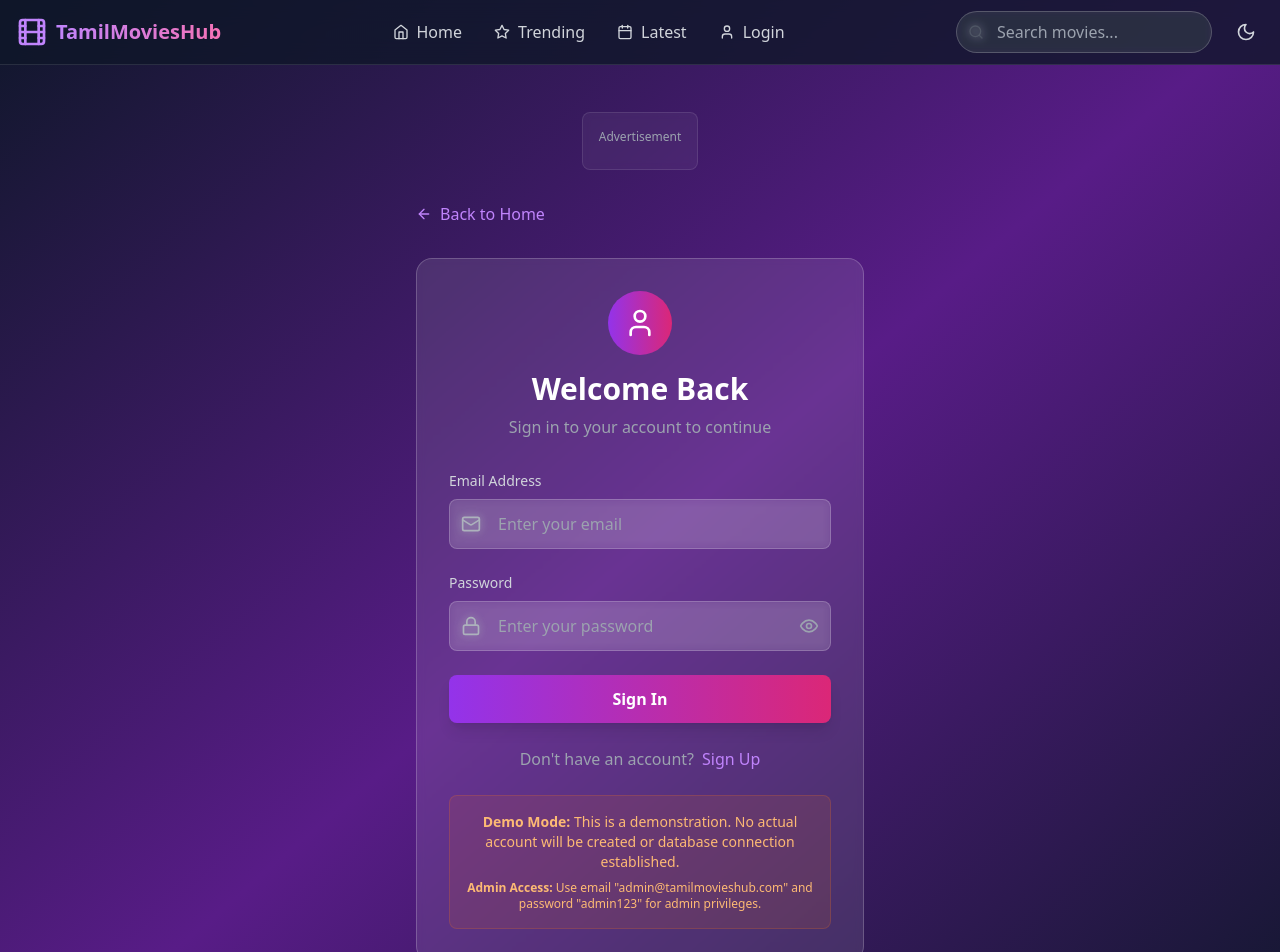
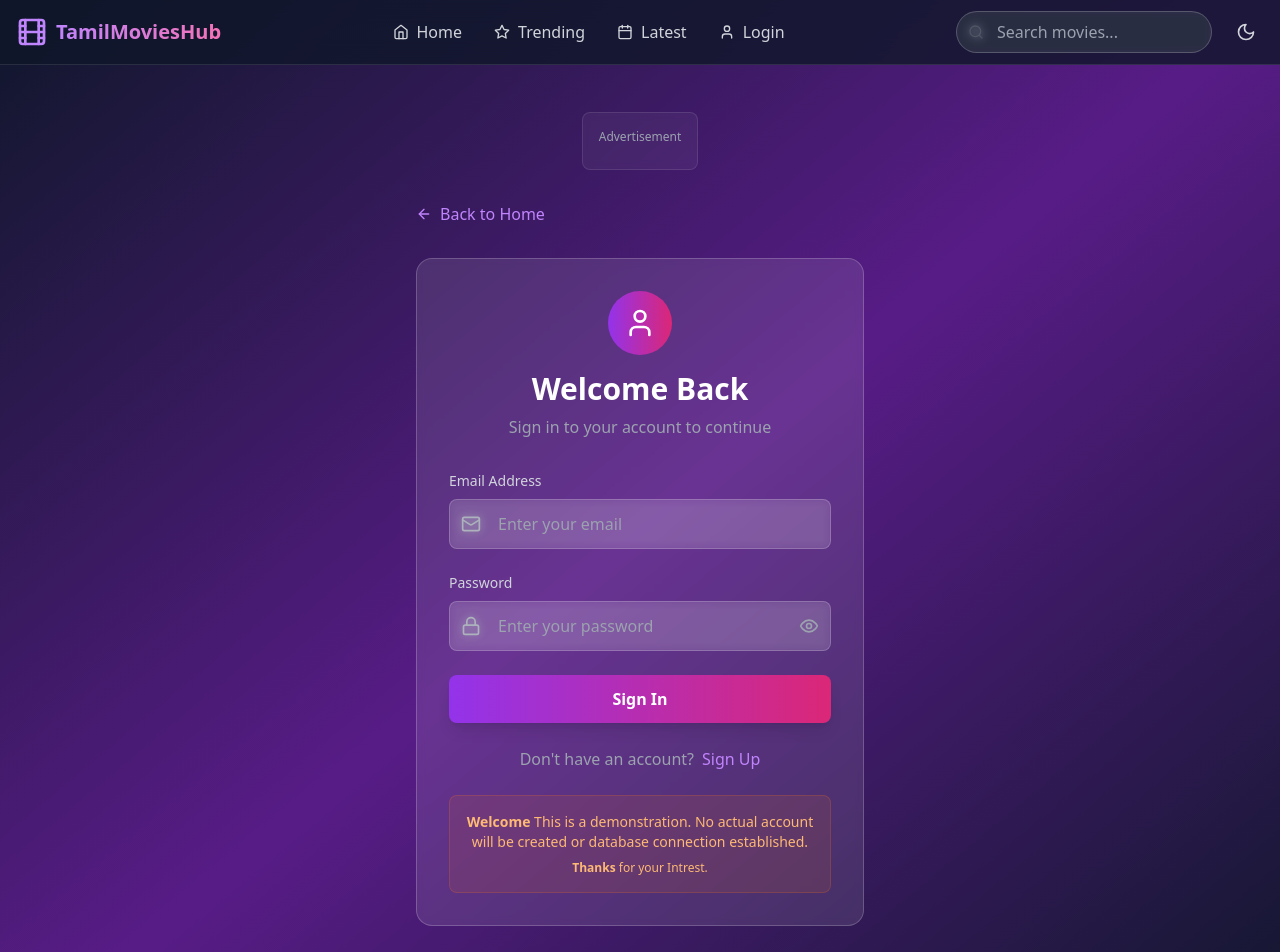
Before and after one commit to TamilpasangaSK/TamilMovies, a React (Vite) app: page /login in a window 1280 px wide. Shown: the top 952 px of the page. Built offline with nearby package versions, Linux system fonts and the light colour scheme.

Commit message:
Updated Login.jsx

```diff
--- a/src/pages/Login.jsx
+++ b/src/pages/Login.jsx
@@ -210,10 +210,10 @@ const Login = () => {
             {/* Demo Notice */}
             <div className="bg-orange-500/10 border border-orange-500/20 rounded-lg p-4 mt-6">
               <p className="text-orange-300 text-sm text-center">
-                <strong>Demo Mode:</strong> This is a demonstration. No actual account will be created or database connection established.
+                <strong>Welcome</strong> This is a demonstration. No actual account will be created or database connection established.
               </p>
               <p className="text-orange-300 text-xs text-center mt-2">
-                <strong>Admin Access:</strong> Use email "admin@tamilmovieshub.com" and password "admin123" for admin privileges.
+                <strong>Thanks</strong> for your Intrest.
               </p>
             </div>
           </div>
```
